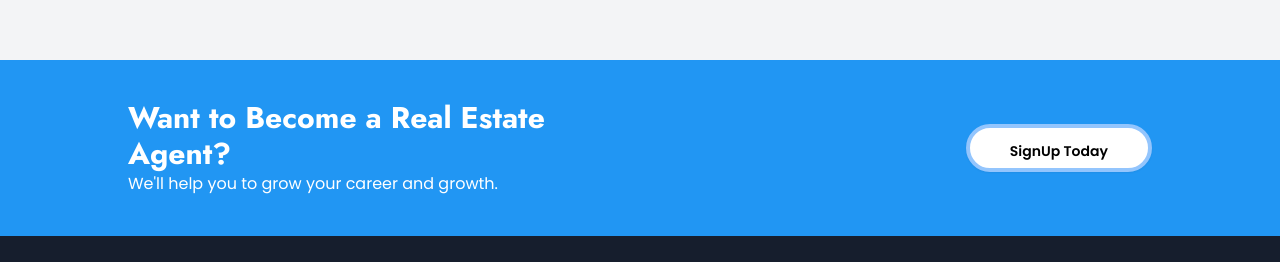
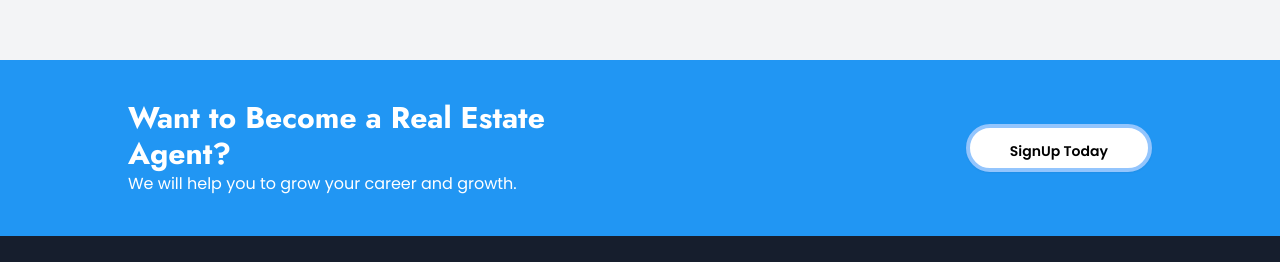
Before and after one commit to danishsaleem-dev/realestate-nextjs, a Next.js app: page / in a window 1280 px wide. Shown: the part 7633-7895 px from the top of the page. Built offline with nearby package versions, Linux system fonts and the light colour scheme.

Commit message:
5th March updates

```diff
--- a/src/components/Home/Footer/Footer.tsx
+++ b/src/components/Home/Footer/Footer.tsx
@@ -10,7 +10,7 @@ const Footer = () => {
         <div className='w-[80%] mx-auto flex flex-col md:flex-row gap-3 justify-between items-center'>
             <div className='w-full md:w-[50%] text-white'>
                 <h2>Want to Become a Real Estate Agent?</h2>
-                <p>We'll help you to grow your career and growth.</p>
+                <p>We will help you to grow your career and growth.</p>
             </div>
             <button className='btn bg-white border-4 border-blue-300 py-4 px-10 text-black rounded-full'>SignUp Today</button>
         </div>
--- a/src/components/Home/OurAgents/AgentCard.tsx
+++ b/src/components/Home/OurAgents/AgentCard.tsx
@@ -1,7 +1,6 @@
 import React from 'react'
 import Image from 'next/image'
-import { BiEnvelope, BiPhone, BiPhoneCall } from 'react-icons/bi';
-import { TfiEmail } from 'react-icons/tfi';
+import { BiEnvelope, BiPhone } from 'react-icons/bi';
 
 type Props = {
     agent: {
```
